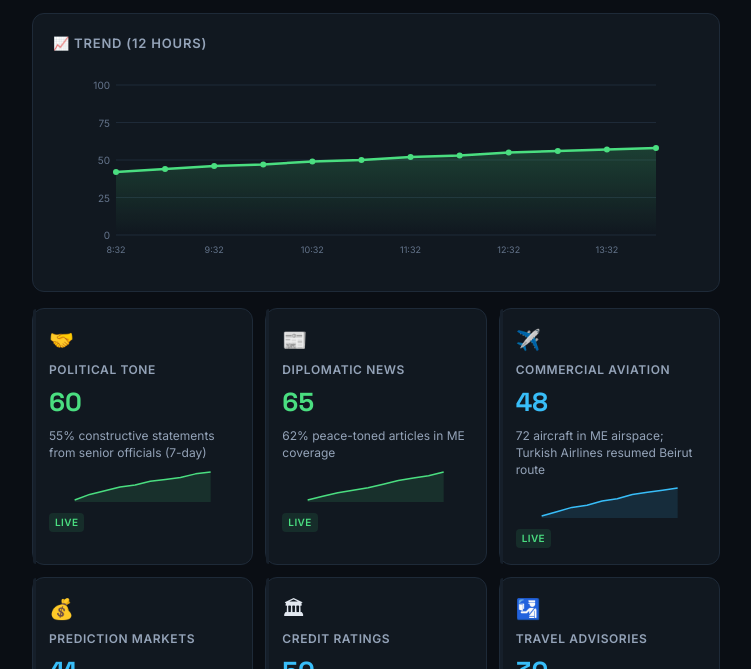
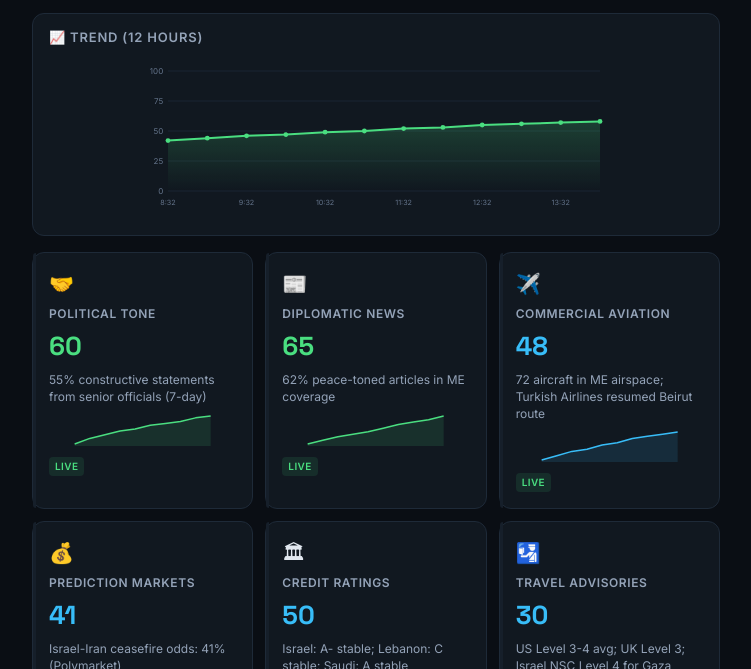
Before and after one commit to ErezIsrael/peace-meter, a plain HTML site: page app/index.html in a window 1280 px wide. Shown: the part 431-1100 px from the top of the page, without its empty margins (264-1015 px from the left). Drawn offline with Linux system fonts and the light colour scheme.

Commit message:
fix: gauge hidden by invalid sr-only span inside SVG; tighten trend chart padding

```diff
--- a/app/index.html
+++ b/app/index.html
@@ -43,10 +43,10 @@
 
         <!-- ── Master Gauge ──────────────────────────── -->
         <section class="gauge-card" aria-label="Peace score gauge">
+            <span class="sr-only" id="gaugeSr">Loading peace score...</span>
             <div class="gauge-title">Middle East Peace Score</div>
             <div class="gauge-container">
                 <svg class="gauge-svg" viewBox="0 0 200 115" role="img" aria-label="Peace score gauge">
-                    <span class="sr-only" id="gaugeSr">Loading peace score...</span>
                     <defs>
                         <linearGradient id="grad-frozen"      x1="0%" y1="0%" x2="100%" y2="0%">
                             <stop offset="0%" stop-color="#7dd3fc"/><stop offset="100%" stop-color="#7dd3fc"/>
@@ -73,7 +73,7 @@
         <!-- ── 72-Hour Trend ─────────────────────────── -->
         <section class="chart-card" aria-label="Trend chart">
             <h3>📈 Trend (12 Hours)</h3>
-            <svg id="trendSvg" style="width:100%;height:200px;" viewBox="0 0 600 200" role="img" aria-label="12-hour trend chart"></svg>
+            <svg id="trendSvg" style="width:100%;height:160px;" viewBox="0 0 600 200" role="img" aria-label="12-hour trend chart"></svg>
         </section>
 
         <!-- ── Signal Cards ──────────────────────────── -->
--- a/app/styles.css
+++ b/app/styles.css
@@ -180,7 +180,7 @@ html[dir="rtl"] .gauge-card {
   background: var(--card);
   border: 1px solid var(--border);
   border-radius: 12px;
-  padding: 20px;
+  padding: 14px 16px;
   margin-bottom: 16px;
 }
 .chart-card h3 {
@@ -189,7 +189,7 @@ html[dir="rtl"] .gauge-card {
   color: var(--text-muted);
   text-transform: uppercase;
   letter-spacing: 0.8px;
-  margin-bottom: 12px;
+  margin-bottom: 8px;
 }
 
 /* ── Signal Grid ─────────────────────────────────────── */
```
